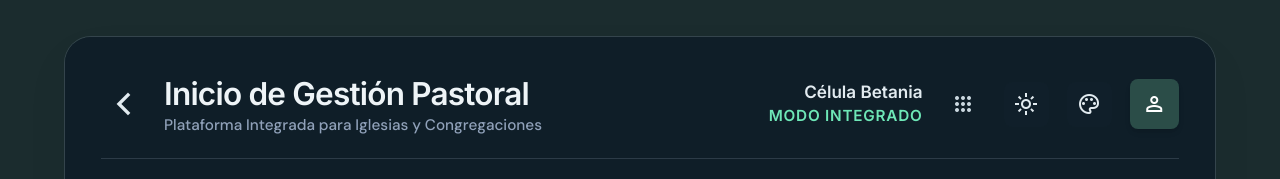
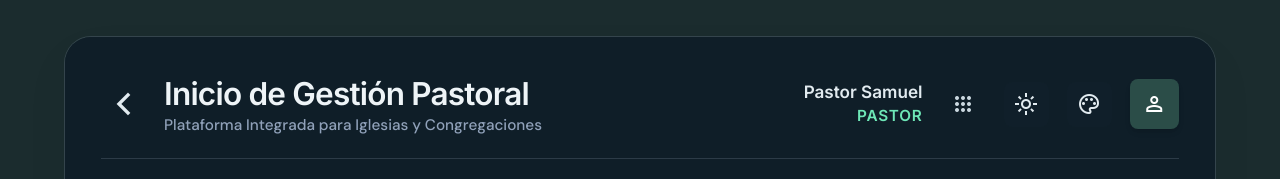
Before and after one commit to EduCores/IglesiaOS, a React (Vite) app: page / in a window 1280 px wide. Shown: the top 179 px of the page. Built offline with nearby package versions, Linux system fonts and the light colour scheme.

Commit message:
Insignia con nombre y rol de la sesion (fallback Pastor Samuel / Pastor) + selector de rol

```diff
--- a/src/App.tsx
+++ b/src/App.tsx
@@ -20,6 +20,21 @@ import BibliaScreen from "./Biblia";
 // ==========================================================================
 // COMPONENTE: PANTALLA 5 - ROLES DEFINIDOS (Nueva pantalla de Stitch)
 // ==========================================================================
+// Lista inicial compartida: la usa RolesScreen como estado inicial y el
+// modal de Acceso/Perfil como opciones del selector de rol. Los roles
+// creados con "Crear Nuevo Rol" viven solo en el estado de la pantalla.
+const ROLES_INICIALES = [
+  { id: 1, title: "Pastor Principal", tag: "Total", type: "liderazgo", desc: "Acceso completo", badgeColor: "bg-[#386458]/10 text-[#386458]", checked: true, icon: "church", bgIconColor: "bg-[#bdeddd]", iconColor: "text-[#386458]", detailText: "Todas las funciones activas", members: 2 },
+  { id: 2, title: "Dir. Alabanza", tag: "Multimedia", type: "ministerios", desc: "Editor en Multimedia, Solo Lectura en Pastoral", badgeColor: "bg-[#cde5ff] text-[#294964]", checked: true, icon: "graphic_eq", bgIconColor: "bg-[#cde5ff]", iconColor: "text-[#42617d]", detailText: "Audio & Video • Eventos", members: 4 },
+  { id: 3, title: "Tesorero", tag: "Finanzas", type: "liderazgo", desc: "Editor en Finanzas, Solo Lectura", badgeColor: "bg-[#ffd9de] text-[#663a42]", checked: true, icon: "payments", bgIconColor: "bg-[#ffd9de]", iconColor: "text-[#7f4e57]", detailText: "Ofrendas • Balances", members: 1 },
+  { id: 4, title: "Líder de Célula", tag: "Grupos", type: "apoyo", desc: "Solo Lectura", badgeColor: "bg-slate-200 text-slate-700", checked: true, icon: "groups_3", bgIconColor: "bg-[#a1d0c1]/40", iconColor: "text-[#386458]", detailText: "Asistencia • Contacto", members: 12 },
+  { id: 5, title: "Voluntario", tag: "Básico", type: "apoyo", desc: "Acceso limitado", badgeColor: "bg-[#daebf5] text-[#294964]", checked: false, icon: "volunteer_activism", bgIconColor: "bg-[#aacaea]/30", iconColor: "text-[#42617d]", detailText: "Turnos • Avisos", members: 28 },
+  { id: 6, title: "Portero", tag: "Servicio", type: "apoyo", desc: "Registra ofrendas · Control de acceso", badgeColor: "bg-[#386458]/10 text-[#386458]", checked: true, icon: "door_open", bgIconColor: "bg-[#bdeddd]", iconColor: "text-[#386458]", detailText: "Acceso • Ofrendas", members: 0 },
+  { id: 7, title: "Ujieres", tag: "Servicio", type: "apoyo", desc: "Registra ofrendas · Orden y acomodo", badgeColor: "bg-[#386458]/10 text-[#386458]", checked: true, icon: "hail", bgIconColor: "bg-[#cde5ff]", iconColor: "text-[#42617d]", detailText: "Orden • Ofrendas", members: 0 },
+  { id: 8, title: "Servicio de Aseo", tag: "Servicio", type: "apoyo", desc: "Solicita gastos · Limpieza del templo", badgeColor: "bg-slate-200 text-slate-700", checked: true, icon: "cleaning_services", bgIconColor: "bg-[#e7f6ff]", iconColor: "text-[#42617d]", detailText: "Limpieza • Insumos", members: 0 },
+  { id: 9, title: "Cocina + Ayudantes", tag: "Servicio", type: "apoyo", desc: "Solicita gastos · Alimentación y convivios", badgeColor: "bg-slate-200 text-slate-700", checked: true, icon: "soup_kitchen", bgIconColor: "bg-[#ffd9de]", iconColor: "text-[#7f4e57]", detailText: "Cocina • Víveres", members: 0 },
+];
+
 function RolesScreen() {
   const [selectedFilter, setSelectedFilter] = useState<"todos" | "liderazgo" | "ministerios" | "apoyo">("todos");
   const [showAddRoleModal, setShowAddRoleModal] = useState(false);
@@ -30,17 +45,7 @@ function RolesScreen() {
   const [successToast, setSuccessToast] = useState<string | null>(null);
 
   // Lista dinámica de roles iniciales
-  const [roles, setRoles] = useState([
-    { id: 1, title: "Pastor Principal", tag: "Total", type: "liderazgo", desc: "Acceso completo", badgeColor: "bg-[#386458]/10 text-[#386458]", checked: true, icon: "church", bgIconColor: "bg-[#bdeddd]", iconColor: "text-[#386458]", detailText: "Todas las funciones activas", members: 2 },
-    { id: 2, title: "Dir. Alabanza", tag: "Multimedia", type: "ministerios", desc: "Editor en Multimedia, Solo Lectura en Pastoral", badgeColor: "bg-[#cde5ff] text-[#294964]", checked: true, icon: "graphic_eq", bgIconColor: "bg-[#cde5ff]", iconColor: "text-[#42617d]", detailText: "Audio & Video • Eventos", members: 4 },
-    { id: 3, title: "Tesorero", tag: "Finanzas", type: "liderazgo", desc: "Editor en Finanzas, Solo Lectura", badgeColor: "bg-[#ffd9de] text-[#663a42]", checked: true, icon: "payments", bgIconColor: "bg-[#ffd9de]", iconColor: "text-[#7f4e57]", detailText: "Ofrendas • Balances", members: 1 },
-    { id: 4, title: "Líder de Célula", tag: "Grupos", type: "apoyo", desc: "Solo Lectura", badgeColor: "bg-slate-200 text-slate-700", checked: true, icon: "groups_3", bgIconColor: "bg-[#a1d0c1]/40", iconColor: "text-[#386458]", detailText: "Asistencia • Contacto", members: 12 },
-    { id: 5, title: "Voluntario", tag: "Básico", type: "apoyo", desc: "Acceso limitado", badgeColor: "bg-[#daebf5] text-[#294964]", checked: false, icon: "volunteer_activism", bgIconColor: "bg-[#aacaea]/30", iconColor: "text-[#42617d]", detailText: "Turnos • Avisos", members: 28 },
-    { id: 6, title: "Portero", tag: "Servicio", type: "apoyo", desc: "Registra ofrendas · Control de acceso", badgeColor: "bg-[#386458]/10 text-[#386458]", checked: true, icon: "door_open", bgIconColor: "bg-[#bdeddd]", iconColor: "text-[#386458]", detailText: "Acceso • Ofrendas", members: 0 },
-    { id: 7, title: "Ujieres", tag: "Servicio", type: "apoyo", desc: "Registra ofrendas · Orden y acomodo", badgeColor: "bg-[#386458]/10 text-[#386458]", checked: true, icon: "hail", bgIconColor: "bg-[#cde5ff]", iconColor: "text-[#42617d]", detailText: "Orden • Ofrendas", members: 0 },
-    { id: 8, title: "Servicio de Aseo", tag: "Servicio", type: "apoyo", desc: "Solicita gastos · Limpieza del templo", badgeColor: "bg-slate-200 text-slate-700", checked: true, icon: "cleaning_services", bgIconColor: "bg-[#e7f6ff]", iconColor: "text-[#42617d]", detailText: "Limpieza • Insumos", members: 0 },
-    { id: 9, title: "Cocina + Ayudantes", tag: "Servicio", type: "apoyo", desc: "Solicita gastos · Alimentación y convivios", badgeColor: "bg-slate-200 text-slate-700", checked: true, icon: "soup_kitchen", bgIconColor: "bg-[#ffd9de]", iconColor: "text-[#7f4e57]", detailText: "Cocina • Víveres", members: 0 },
-  ]);
+  const [roles, setRoles] = useState(ROLES_INICIALES);
 
   const handleToggleSwitch = (id: number) => {
     setRoles(prev =>
@@ -1458,21 +1463,41 @@ export default function App() {
   const { theme, toggleTheme } = useTheme();
   const { temaColor, cambiarTemaColor } = useTemaColor();
 
-  // Sesión local (perfil / acceso sin backend: se guarda en este dispositivo)
-  const [sesion, setSesion] = useState<{ nombre: string; email: string } | null>(() => {
+  // Sesión local (perfil / acceso sin backend: se guarda en este dispositivo).
+  // Incluye el rol elegido al ingresar (de ROLES_INICIALES); las sesiones
+  // guardadas antes de esta versión no traen rol y quedan como "Miembro".
+  type Sesion = { nombre: string; email: string; rol: string };
+  const leerSesion = (): Sesion | null => {
     try {
       const raw = localStorage.getItem("iglesiaos-sesion");
-      return raw ? (JSON.parse(raw) as { nombre: string; email: string }) : null;
+      if (!raw) return null;
+      const s = JSON.parse(raw) as Partial<Sesion>;
+      if (!s || typeof s.nombre !== "string") return null;
+      return {
+        nombre: s.nombre,
+        email: typeof s.email === "string" ? s.email : "",
+        rol: typeof s.rol === "string" && s.rol ? s.rol : "Miembro",
+      };
     } catch {
       return null;
     }
-  });
+  };
+  const [sesion, setSesion] = useState<Sesion | null>(leerSesion);
+  const ROL_POR_DEFECTO = ROLES_INICIALES.find((r) => r.checked)?.title ?? "Miembro";
+  // Opciones del selector de rol: solo roles activos (los suspendidos no se ofrecen).
+  const ROLES_ACTIVOS = ROLES_INICIALES.filter((r) => r.checked);
   const [showPerfilModal, setShowPerfilModal] = useState(false);
   const [nombreInput, setNombreInput] = useState("");
   const [emailInput, setEmailInput] = useState("");
+  const [rolInput, setRolInput] = useState(ROL_POR_DEFECTO);
   const [loginError, setLoginError] = useState("");
   const [editandoPerfil, setEditandoPerfil] = useState(false);
   const [sesionToast, setSesionToast] = useState<string | null>(null);
+  // Si el rol guardado ya no está activo (p. ej. sesión migrada "Miembro"),
+  // se ofrece igual para no perderlo al editar.
+  const opcionesRol = ROLES_ACTIVOS.some((r) => r.title === rolInput)
+    ? ROLES_ACTIVOS.map((r) => r.title)
+    : [rolInput, ...ROLES_ACTIVOS.map((r) => r.title)];
 
   const avisarSesion = (msg: string) => {
     setSesionToast(msg);
@@ -1489,7 +1514,7 @@ export default function App() {
       setLoginError("Ingresa un correo válido (ej: usuario@correo.com).");
       return;
     }
-    const s = { nombre: nombreInput.trim(), email: emailInput.trim() };
+    const s = { nombre: nombreInput.trim(), email: emailInput.trim(), rol: rolInput };
     try {
       localStorage.setItem("iglesiaos-sesion", JSON.stringify(s));
     } catch {
@@ -1511,7 +1536,7 @@ export default function App() {
       setLoginError("Ingresa un correo válido (ej: usuario@correo.com).");
       return;
     }
-    const s = { nombre: nombreInput.trim(), email: emailInput.trim() };
+    const s = { nombre: nombreInput.trim(), email: emailInput.trim(), rol: rolInput };
     try {
       localStorage.setItem("iglesiaos-sesion", JSON.stringify(s));
     } catch {
@@ -1532,6 +1557,7 @@ export default function App() {
     setSesion(null);
     setNombreInput("");
     setEmailInput("");
+    setRolInput(ROL_POR_DEFECTO);
     setShowPerfilModal(false);
     avisarSesion("Sesión cerrada en paz.");
   };
@@ -2264,8 +2290,8 @@ export default function App() {
 
                 <div className="flex items-center gap-4">
                   <div className="text-right hidden sm:block">
-                    <p className="text-sm font-bold text-slate-800 dark:text-slate-100">Célula Betania</p>
-                    <p className="text-[11px] text-emerald-600 dark:text-emerald-300 font-bold uppercase tracking-wider">Modo Integrado</p>
+                    <p className="text-sm font-bold text-slate-800 dark:text-slate-100">{sesion ? sesion.nombre : "Pastor Samuel"}</p>
+                    <p className="text-[11px] text-emerald-600 dark:text-emerald-300 font-bold uppercase tracking-wider">{sesion ? sesion.rol : "Pastor"}</p>
                   </div>
                   <button
                     type="button"
@@ -2725,6 +2751,18 @@ export default function App() {
                         className="w-full px-4 py-3 text-xs border border-slate-200 rounded-xl focus:border-[#386458] focus:outline-none"
                       />
                     </div>
+                    <div className="space-y-1">
+                      <label className="text-[11px] text-slate-500 font-bold uppercase">Rol</label>
+                      <select
+                        value={rolInput}
+                        onChange={(e) => setRolInput(e.target.value)}
+                        className="w-full px-4 py-3 text-xs border border-slate-200 rounded-xl focus:border-[#386458] focus:outline-none bg-white text-slate-800 font-semibold"
+                      >
+                        {opcionesRol.map((titulo) => (
+                          <option key={titulo} value={titulo}>{titulo}</option>
+                        ))}
+                      </select>
+                    </div>
                     {loginError && (
                       <p className="text-[10px] text-rose-500 font-medium animate-[fadeIn_0.2s_ease-out]">{loginError}</p>
                     )}
@@ -2758,6 +2796,7 @@ export default function App() {
                     <div className="min-w-0">
                       <p className="text-sm font-bold text-slate-900 truncate">{sesion.nombre}</p>
                       <p className="text-[11px] text-slate-400 font-medium truncate">{sesion.email}</p>
+                      <p className="text-[10px] text-[#386458] font-bold uppercase tracking-wider truncate mt-0.5">{sesion.rol}</p>
                     </div>
                   </div>
                   <p className="text-[11px] text-slate-400 font-medium">Sesión guardada en este dispositivo.</p>
@@ -2789,6 +2828,7 @@ export default function App() {
                       onClick={() => {
                         setNombreInput(sesion.nombre);
                         setEmailInput(sesion.email);
+                        setRolInput(sesion.rol);
                         setLoginError("");
                         setEditandoPerfil(true);
                       }}
@@ -2826,6 +2866,18 @@ export default function App() {
                       className="w-full px-4 py-3 text-xs border border-slate-200 rounded-xl focus:border-[#386458] focus:outline-none"
                     />
                   </div>
+                  <div className="space-y-1">
+                    <label className="text-[11px] text-slate-500 font-bold uppercase">Rol</label>
+                    <select
+                      value={rolInput}
+                      onChange={(e) => setRolInput(e.target.value)}
+                      className="w-full px-4 py-3 text-xs border border-slate-200 rounded-xl focus:border-[#386458] focus:outline-none bg-white text-slate-800 font-semibold"
+                    >
+                      {opcionesRol.map((titulo) => (
+                        <option key={titulo} value={titulo}>{titulo}</option>
+                      ))}
+                    </select>
+                  </div>
                   {loginError && (
                     <p className="text-[10px] text-rose-500 font-medium animate-[fadeIn_0.2s_ease-out]">{loginError}</p>
                   )}
```
Also changed, not shown: 1 other file (tests, documents, lock files or other folders).
